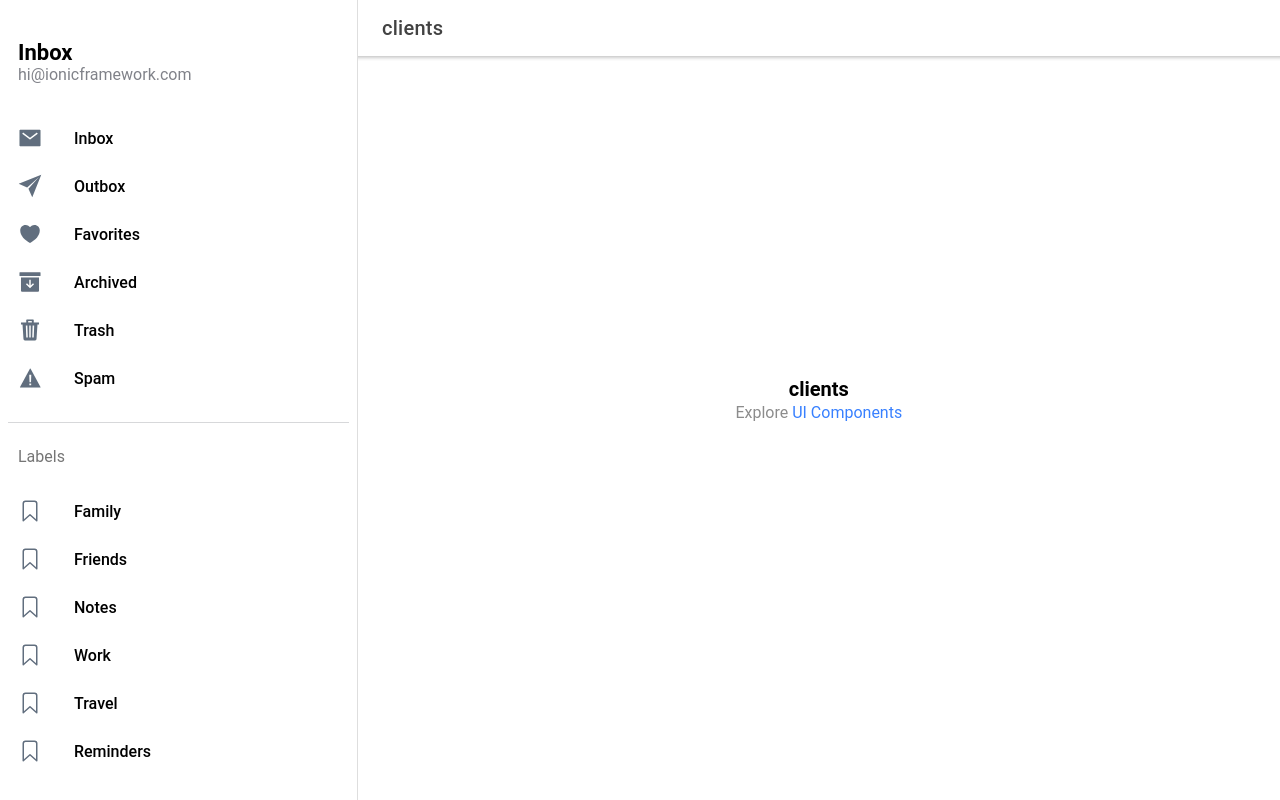
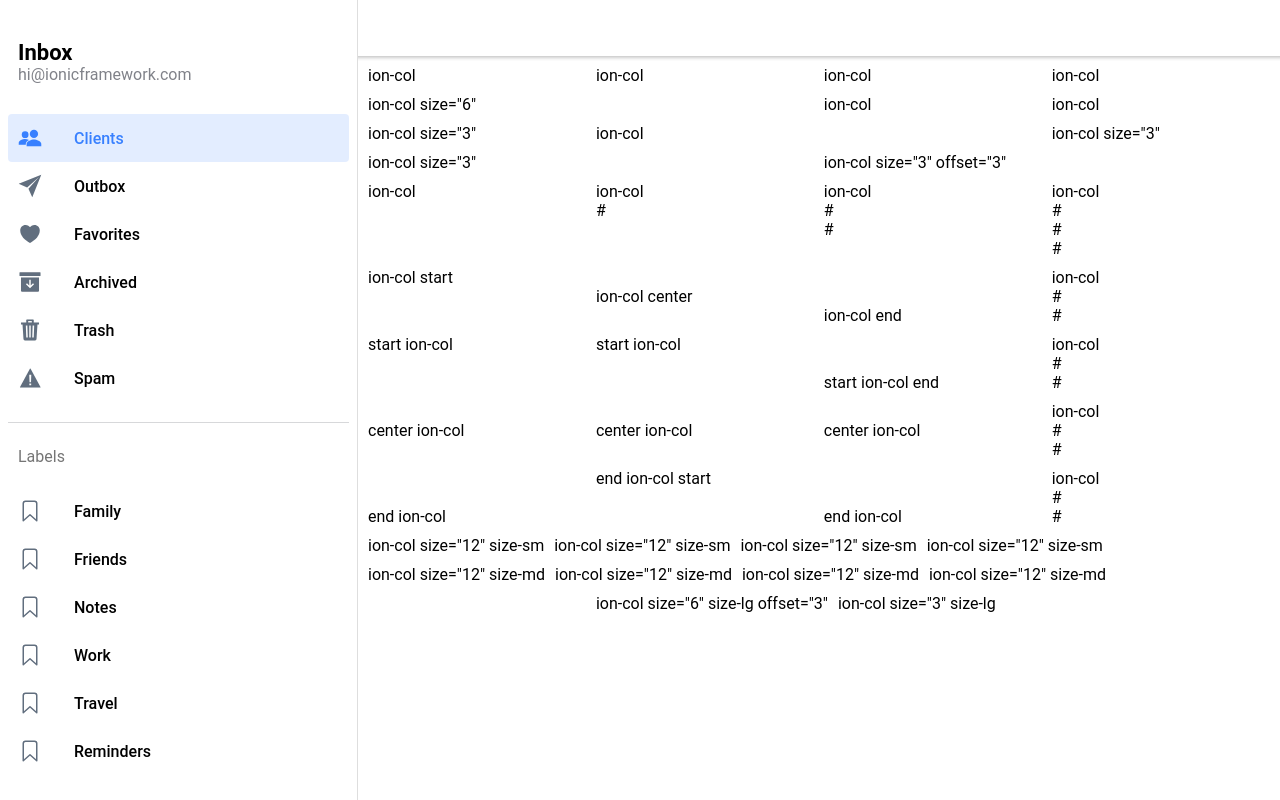
Before and after one commit to FacundoGB/ReactJavaPractice, a React (Create React App) app: page /page/clients in a window 1280 px wide. Built offline with nearby package versions, Linux system fonts and the light colour scheme.

Commit message:
first commit

```diff
--- a/package.json
+++ b/package.json
@@ -3,6 +3,7 @@
   "version": "0.0.1",
   "private": true,
   "dependencies": {
+    "@capacitor/android": "4.3.0",
     "@capacitor/app": "4.0.1",
     "@capacitor/core": "4.3.0",
     "@capacitor/haptics": "4.0.1",
--- a/src/App.tsx
+++ b/src/App.tsx
@@ -22,6 +22,7 @@ import '@ionic/react/css/display.css';
 
 /* Theme variables */
 import './theme/variables.css';
+import ClientList from './pages/client/ClientList';
 
 setupIonicReact();
 
@@ -33,11 +34,13 @@ const App: React.FC = () => {
           <Menu />
           <IonRouterOutlet id="main">
             <Route path="/" exact={true}>
-              <Redirect to="/page/Inbox" />
+              <Redirect to="/page/clients" />
             </Route>
-            <Route path="/page/:name" exact={true}>
-              <Page />
+
+            <Route path="/page/clients" exact={true}>
+              <ClientList />
             </Route>
+
           </IonRouterOutlet>
         </IonSplitPane>
       </IonReactRouter>
--- a/src/components/Menu.tsx
+++ b/src/components/Menu.tsx
@@ -11,7 +11,7 @@ import {
 } from '@ionic/react';
 
 import { useLocation } from 'react-router-dom';
-import { archiveOutline, archiveSharp, bookmarkOutline, heartOutline, heartSharp, mailOutline, mailSharp, paperPlaneOutline, paperPlaneSharp, trashOutline, trashSharp, warningOutline, warningSharp } from 'ionicons/icons';
+import { archiveOutline, archiveSharp, bookmarkOutline, heartOutline, heartSharp, mailOutline, mailSharp, paperPlaneOutline, paperPlaneSharp, trashOutline, trashSharp, warningOutline, warningSharp, people, peopleSharp } from 'ionicons/icons';
 import './Menu.css';
 
 interface AppPage {
@@ -23,10 +23,10 @@ interface AppPage {
 
 const appPages: AppPage[] = [
   {
-    title: 'Inbox',
-    url: '/page/Inbox',
+    title: 'Clients',
+    url: '/page/clients',
     iosIcon: mailOutline,
-    mdIcon: mailSharp
+    mdIcon: peopleSharp
   },
   {
     title: 'Outbox',
--- /dev/null
+++ b/src/pages/client/ClientList.tsx
@@ -0,0 +1,161 @@
+import { IonButtons, IonCol, IonContent, IonGrid, IonHeader, IonMenuButton, IonPage, IonRow, IonTitle, IonToolbar } from '@ionic/react';
+import { useParams } from 'react-router';
+import ExploreContainer from '../../components/ExploreContainer';
+
+
+const ClientList: React.FC = () => {
+
+  const { name } = useParams<{ name: string; }>();
+
+  return (
+    <IonPage>
+      <IonHeader>
+        <IonToolbar>
+          <IonButtons slot="start">
+            <IonMenuButton />
+          </IonButtons>
+          <IonTitle>{name}</IonTitle>
+        </IonToolbar>
+      </IonHeader>
+
+      <IonContent fullscreen>
+        <IonHeader collapse="condense">
+          <IonToolbar>
+            <IonTitle size="large">{name}</IonTitle>
+          </IonToolbar>
+        </IonHeader>
+        <IonGrid>
+      <IonRow>
+        <IonCol>ion-col</IonCol>
+        <IonCol>ion-col</IonCol>
+        <IonCol>ion-col</IonCol>
+        <IonCol>ion-col</IonCol>
+      </IonRow>
+
+      <IonRow>
+        <IonCol size="6">ion-col size="6"</IonCol>
+        <IonCol>ion-col</IonCol>
+        <IonCol>ion-col</IonCol>
+      </IonRow>
+
+      <IonRow>
+        <IonCol size="3">ion-col size="3"</IonCol>
+        <IonCol>ion-col</IonCol>
+        <IonCol size="3">ion-col size="3"</IonCol>
+      </IonRow>
+
+      <IonRow>
+        <IonCol size="3">ion-col size="3"</IonCol>
+        <IonCol size="3" offset="3">
+          ion-col size="3" offset="3"
+        </IonCol>
+      </IonRow>
+
+      <IonRow>
+        <IonCol>ion-col</IonCol>
+        <IonCol>
+          ion-col
+          <br />#
+        </IonCol>
+        <IonCol>
+          ion-col
+          <br />#
+          <br />#
+        </IonCol>
+        <IonCol>
+          ion-col
+          <br />#
+          <br />#
+          <br />#
+        </IonCol>
+      </IonRow>
+
+      <IonRow>
+        <IonCol className="ion-align-self-start">ion-col start</IonCol>
+        <IonCol className="ion-align-self-center">ion-col center</IonCol>
+        <IonCol className="ion-align-self-end">ion-col end</IonCol>
+        <IonCol>
+          ion-col
+          <br />#
+          <br />#
+        </IonCol>
+      </IonRow>
+
+      <IonRow className="ion-align-items-start">
+        <IonCol>start ion-col</IonCol>
+        <IonCol>start ion-col</IonCol>
+        <IonCol className="ion-align-self-end">start ion-col end</IonCol>
+        <IonCol>
+          ion-col
+          <br />#
+          <br />#
+        </IonCol>
+      </IonRow>
+
+      <IonRow className="ion-align-items-center">
+        <IonCol>center ion-col</IonCol>
+        <IonCol>center ion-col</IonCol>
+        <IonCol>center ion-col</IonCol>
+        <IonCol>
+          ion-col
+          <br />#
+          <br />#
+        </IonCol>
+      </IonRow>
+
+      <IonRow className="ion-align-items-end">
+        <IonCol>end ion-col</IonCol>
+        <IonCol className="ion-align-self-start">end ion-col start</IonCol>
+        <IonCol>end ion-col</IonCol>
+        <IonCol>
+          ion-col
+          <br />#
+          <br />#
+        </IonCol>
+      </IonRow>
+
+      <IonRow>
+        <IonCol size="12" size-sm>
+          ion-col size="12" size-sm
+        </IonCol>
+        <IonCol size="12" size-sm>
+          ion-col size="12" size-sm
+        </IonCol>
+        <IonCol size="12" size-sm>
+          ion-col size="12" size-sm
+        </IonCol>
+        <IonCol size="12" size-sm>
+          ion-col size="12" size-sm
+        </IonCol>
+      </IonRow>
+
+      <IonRow>
+        <IonCol size="12" size-md>
+          ion-col size="12" size-md
+        </IonCol>
+        <IonCol size="12" size-md>
+          ion-col size="12" size-md
+        </IonCol>
+        <IonCol size="12" size-md>
+          ion-col size="12" size-md
+        </IonCol>
+        <IonCol size="12" size-md>
+          ion-col size="12" size-md
+        </IonCol>
+      </IonRow>
+
+      <IonRow>
+        <IonCol size="6" size-lg offset="3">
+          ion-col size="6" size-lg offset="3"
+        </IonCol>
+        <IonCol size="3" size-lg>
+          ion-col size="3" size-lg
+        </IonCol>
+      </IonRow>
+    </IonGrid>
+      </IonContent>
+    </IonPage>
+  );
+};
+
+export default ClientList;
```
Also changed, not shown: 52 other files (tests, documents, lock files or other folders).
